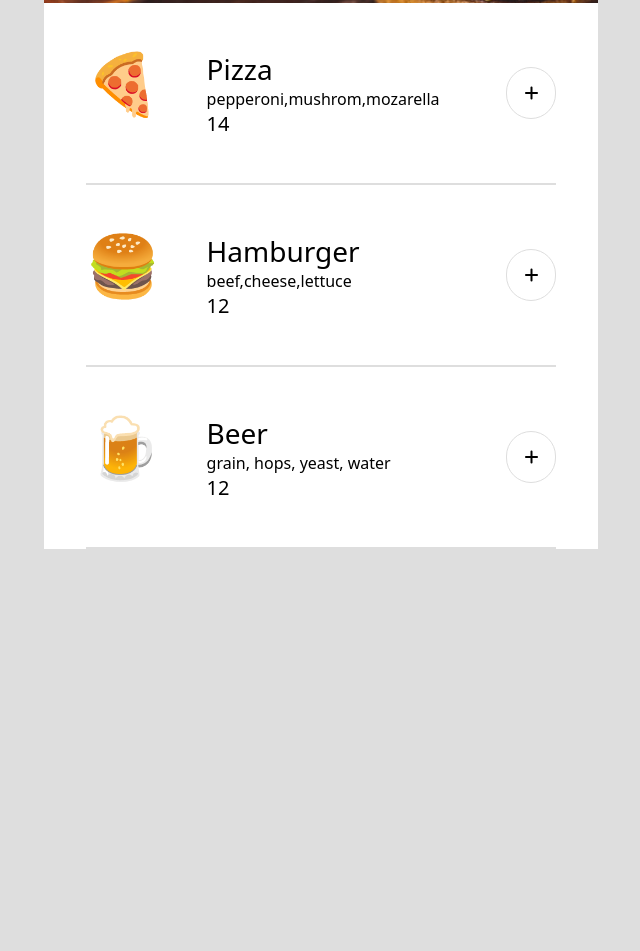
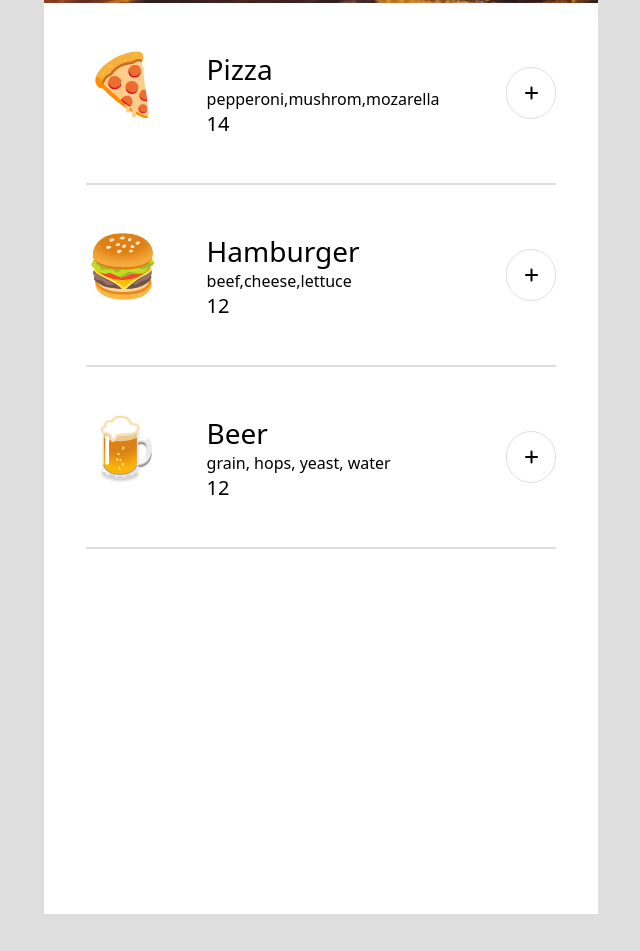
Before and after one commit to jfventures97/restaurant-ordering, a website built with Vite: page index.html in a window 1280 px wide. Shown: the part 210-1161 px from the top of the page, without its empty margins (319-959 px from the left). Built offline with nearby package versions, Linux system fonts and the light colour scheme; a web font is replaced by a local one.

Commit message:
Version 1.1.4 Added PriceContainer Background

```diff
--- a/index.css
+++ b/index.css
@@ -113,3 +113,11 @@ header h2 {
     margin: 0;
 
 }
+
+.pricecontainer {
+    width: 508px;
+    height: 319px;
+    background-color:  #FFFFFF;
+    margin: 0 auto;
+    padding: 23px;
+}
--- a/index.html
+++ b/index.html
@@ -17,7 +17,7 @@
         <main id="menu-container">
         </main>
 
-        <div id="price-container"></div>
+        <div class="pricecontainer" id="price-container"></div>
 
         <div id="popup-container"></div>
         </div>
```
